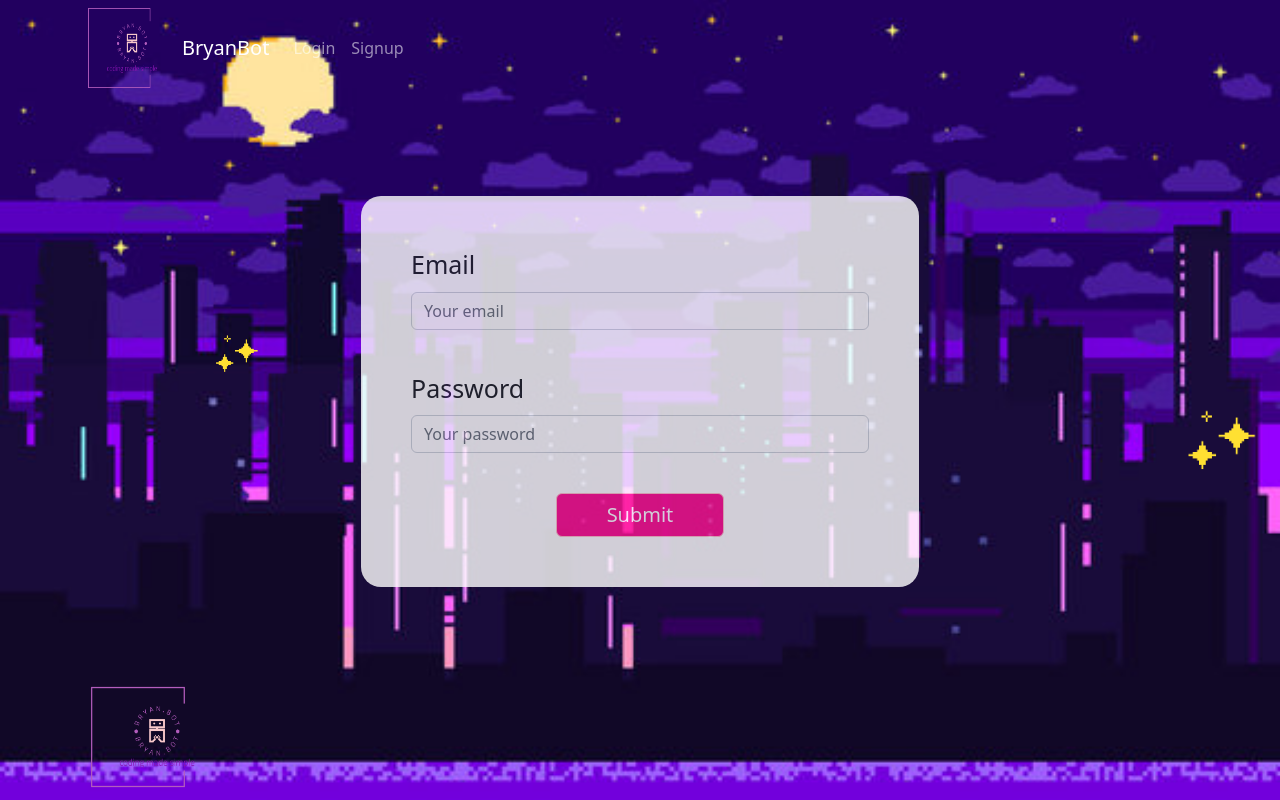
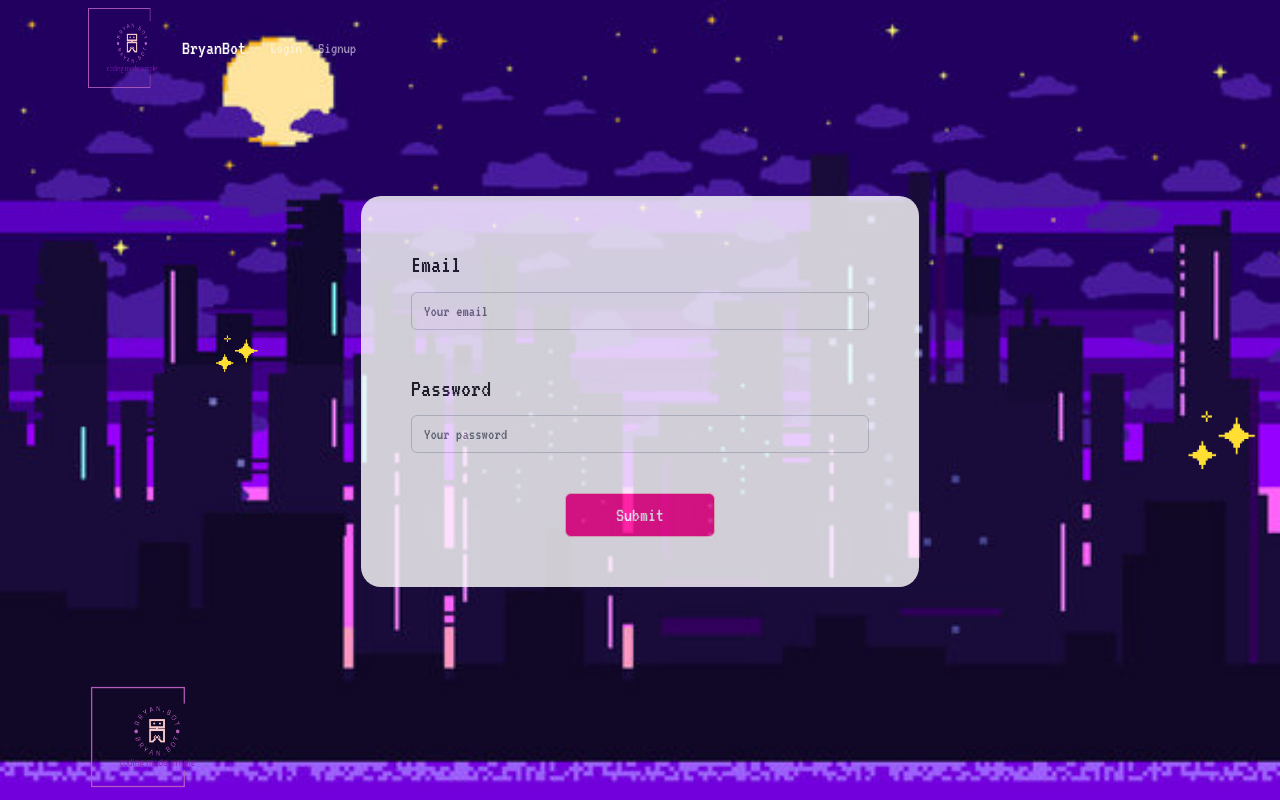
Before and after one commit to amaryahwolf/c.a.i.t.s, a React (Create React App) app in the folder client/: page /login in a window 1280 px wide. Built offline with nearby package versions, Linux system fonts and the light colour scheme.

Commit message:
font added

```diff
--- a/client/public/index.html
+++ b/client/public/index.html
@@ -10,7 +10,9 @@
       content="Web site created using create-react-app"
     />
     <link rel="apple-touch-icon" href="%PUBLIC_URL%/logo192.png" />
-    <!--
+    <link rel="preconnect" href="https://fonts.googleapis.com">
+    <link rel="preconnect" href="https://fonts.gstatic.com" crossorigin>
+    <link href="https://fonts.googleapis.com/css2?family=VT323&display=swap" rel="stylesheet">    <!--
       manifest.json provides metadata used when your web app is installed on a
       user's mobile device or desktop. See https://developers.google.com/web/fundamentals/web-app-manifest/
     -->
--- a/client/src/App.js
+++ b/client/src/App.js
@@ -17,6 +17,13 @@
 import Footer from './components/Footer';
 import Explanations from './components/Explanations';
 import back1 from "./images/back1.jpg";
+import './pages/font.css';
+
+const styles = {
+  font: {
+    fontFamily: "'VT323', monospace"
+  }
+}
 
 // Construct our main GraphQL API endpoint
 const httpLink = createHttpLink({
@@ -50,7 +57,10 @@
         backgroundImage: 'url('+back1+')',
         backgroundSize: "cover",
         height: "100vh",
-      }}
+        fontFamily: "'VT323', monospace",
+      }
+    }
+
     >
       <ApolloProvider client={client}>
 
--- a/client/src/pages/Login.js
+++ b/client/src/pages/Login.js
@@ -39,7 +39,7 @@
     paddingLeft: '50px',
     paddingRight: '50px',
     fontSize: '20px',
-    // fontFamily: "'Rubik Microbe', cursive",
+    fontFamily: "'VT323', monospace",
 
   },
 
--- a/client/src/pages/font.css
+++ b/client/src/pages/font.css
@@ -1,6 +1,6 @@
-/* @import url('https://fonts.googleapis.com/css2?family=Rubik+Microbe&display=swap'); */
+@import url('https://fonts.googleapis.com/css2?family=VT323&display=swap');
 
-@font-face {
+/* @font-face {
     font-family: "Emulogic";
     src: local("Emulogic"),
      url("./fonts/Emulogic-zrEw.ttf") format("truetype");
@@ -11,4 +11,4 @@
 .font {
     font-family: "Emulogic";
 
-}
+} */
```
Also changed, not shown: client/src/App.css (line endings or trailing spaces), 1 other file (tests, documents, lock files or other folders).
